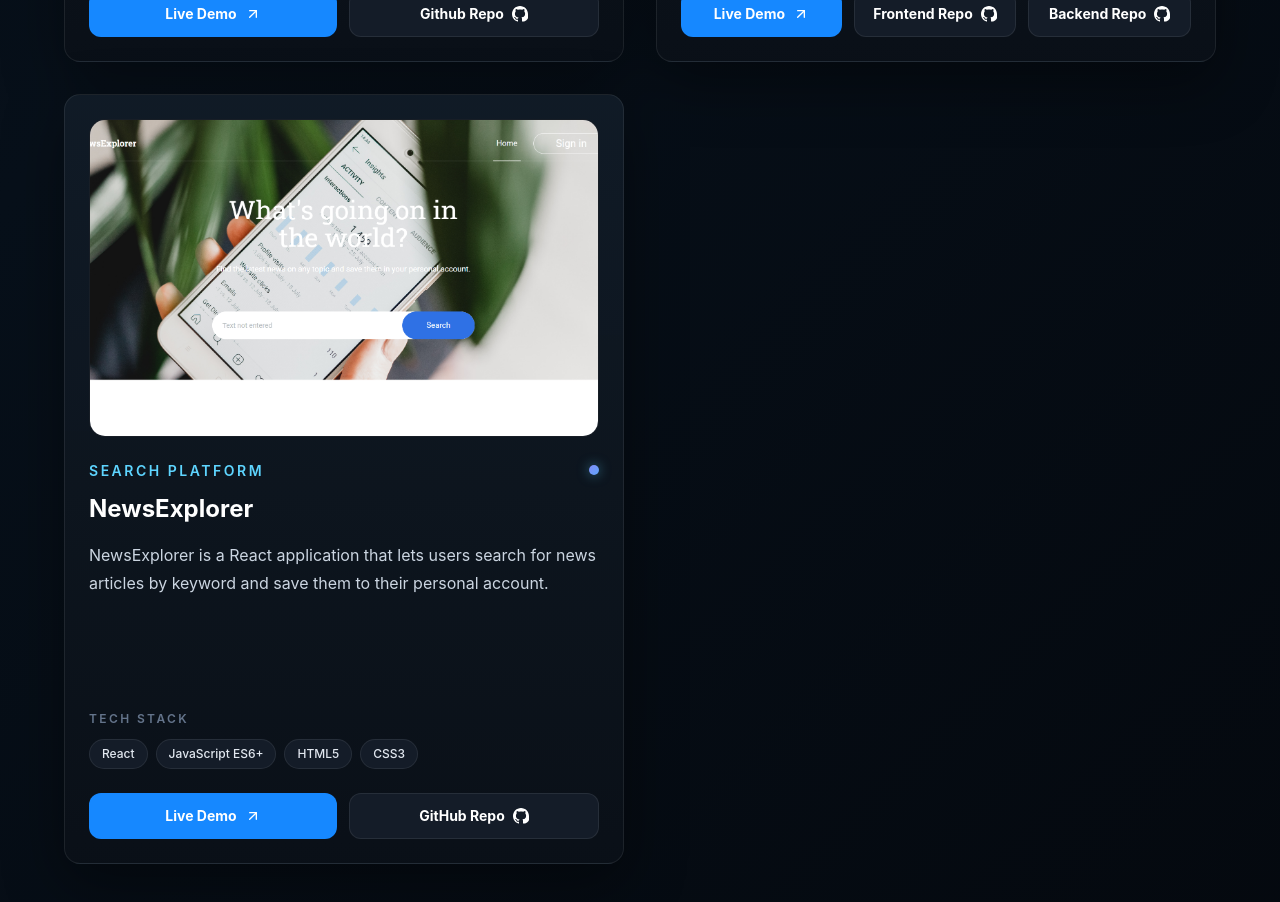
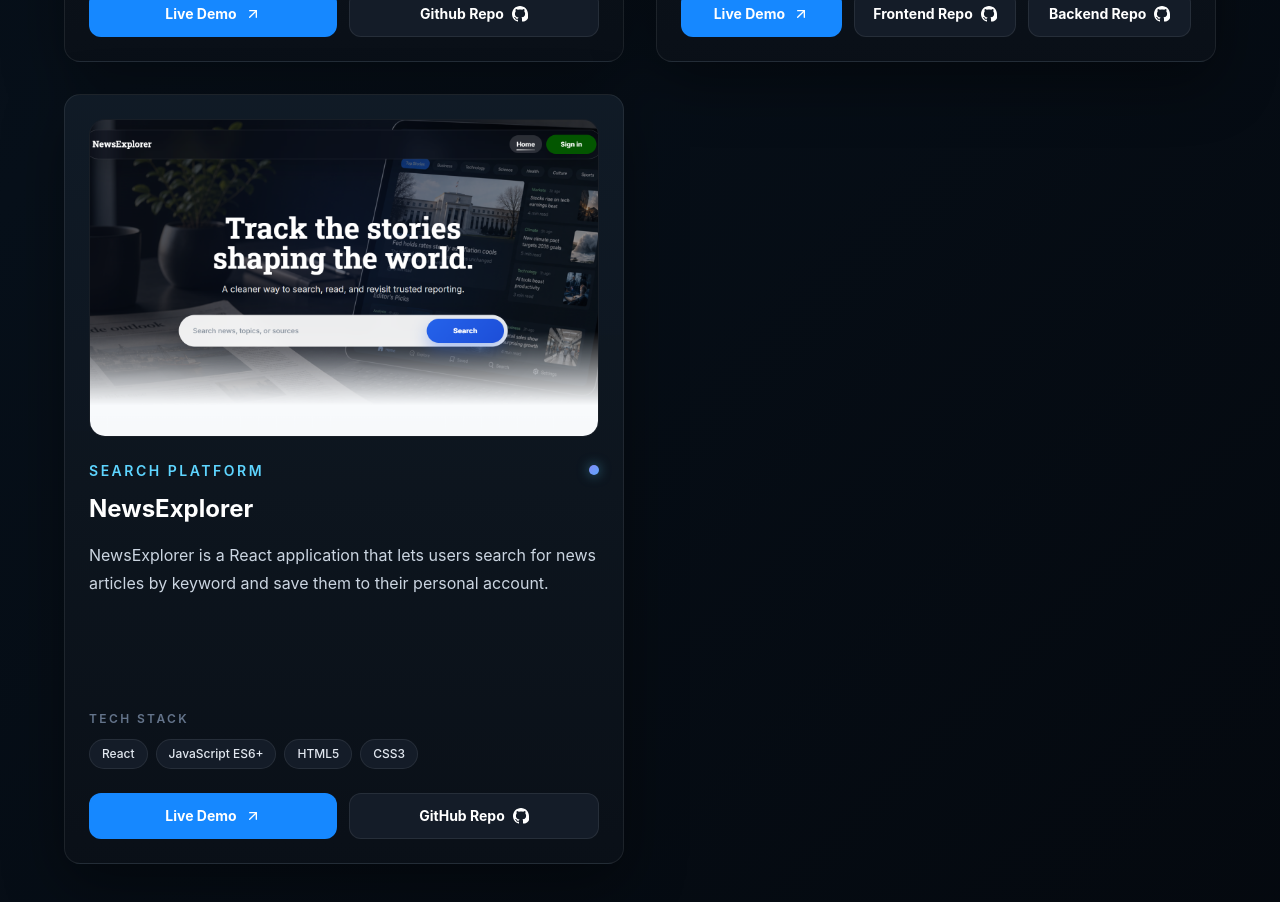
Before and after one commit to Alvarez-J1/Frontend-Portfolio, a Next.js app: page / in a window 1280 px wide. Shown: the part 2620-3522 px from the top of the page. Built offline with nearby package versions, Linux system fonts and the light colour scheme.

Commit message:
added another screenshot

```diff
--- a/app/page.tsx
+++ b/app/page.tsx
@@ -415,7 +415,7 @@ const projects = [
       "NewsExplorer is a React application that lets users search for news articles by keyword and save them to their personal account.",
     stack: ["React", "JavaScript ES6+", "HTML5", "CSS3",],
     accent: "from-indigo-400 to-blue-400",
-    screenshot: "/news.png",
+    screenshot: "/newsE.png",
     screenshotAlt: "NewsExplorer article search app preview",
     actions: [
       {
```
Also changed, not shown: public/newsE.png (added).
